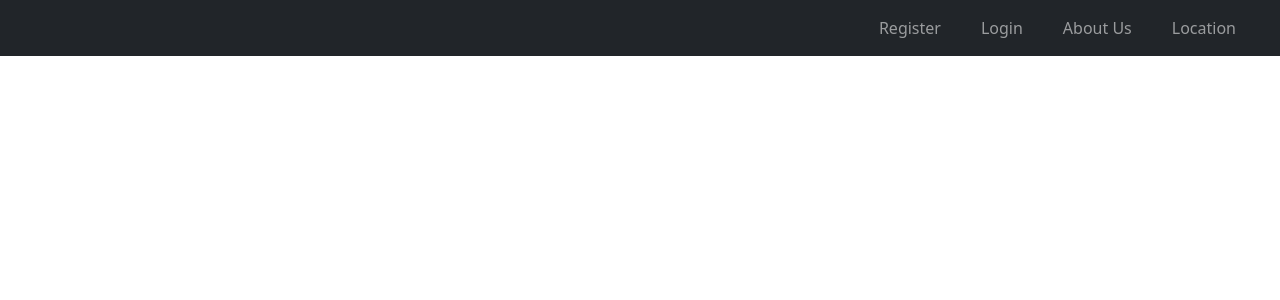
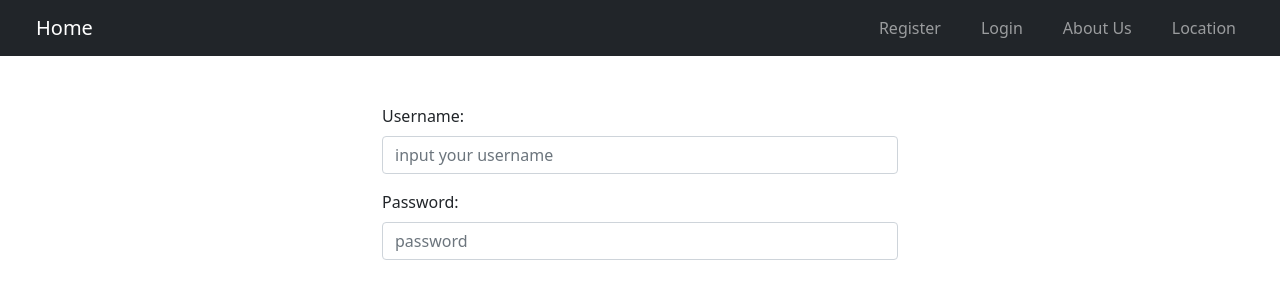
Before and after one commit to alsetema/react-testing, a React (Create React App) app in the folder client/: page /login in a window 1280 px wide. Shown: the top 300 px of the page. Built offline with nearby package versions, Linux system fonts and the light colour scheme.

Commit message:
add login page, add link to home, made login form base

```diff
--- a/client/src/App.js
+++ b/client/src/App.js
@@ -4,6 +4,7 @@ import { Route, BrowserRouter as Router, Switch } from 'react-router-dom';
 import Welcome from './components/welcome';
 import Navbar from './components/navbar';
 import Register from './components/register';
+import Login from './components/login';
 
 function App() {
     return (
@@ -13,6 +14,7 @@ function App() {
                 <Switch>
                     <Route path="/" component={Welcome} exact />
                     <Route path="/register" component={Register} />
+                    <Route path="/login" component={Login} />
                 </Switch>
             </Router>
         </div>
--- /dev/null
+++ b/client/src/components/login.jsx
@@ -0,0 +1,25 @@
+import React, { Component } from 'react';
+
+class Login extends Component {
+
+    render() {
+        return (
+             <div className="container-md" style={{maxWidth: 540}}>
+                <form>
+                    <div className="mb-3 mt-5 text-start">
+                        <label className="form-label">Username: </label>
+                        <input className="form-control" placeholder="input your username" type="username"/>
+                    </div>
+                    <div className="text-start">
+                        <label className="form-label"> Password: </label>
+                        <input type="password" className="form-control" placeholder="password" />
+                    </div>
+                </form>
+            </div>
+        )
+
+
+    }
+}
+
+export default Login;
--- a/client/src/components/navbar.jsx
+++ b/client/src/components/navbar.jsx
@@ -1,11 +1,12 @@
 import React, { Component } from 'react';
-import {Link} from 'react-router-dom';
+import { Link } from 'react-router-dom';
 
 class Navbar extends Component {
 
 
     state = {
     }
+
 
     handleNavButtonClick = () => {
         console.log("the button has been pressed");
@@ -18,12 +19,15 @@ class Navbar extends Component {
       return(
           <div className="container-fluid bg-dark">
      <nav className="navbar nav-pills navbar-dark bg-dark navbar-expand-sm justify-content-end">
+          <ul className="navbar-nav me-auto">
+            <li className="nav-item ms-4"><Link className="navbar-brand" to="/">Home</Link></li>
+          </ul>
           <ul className="navbar-nav">
             {
             buttons.map((value,index) => {
                 return (
                     <li className="nav-item pe-4" key={index}>
-                        <Link className="nav-link" to={"/"+value.toLowerCase()}>{value}</Link>
+                        <Link className="nav-link" to={"/"+value.toLowerCase().replace(/\s/,'')}>{value}</Link>
                     </li>
                 )
             }
```
Also changed, not shown: 2 other files (tests, documents, lock files or other folders). Lines whose indentation alone changed are shown as unchanged.
